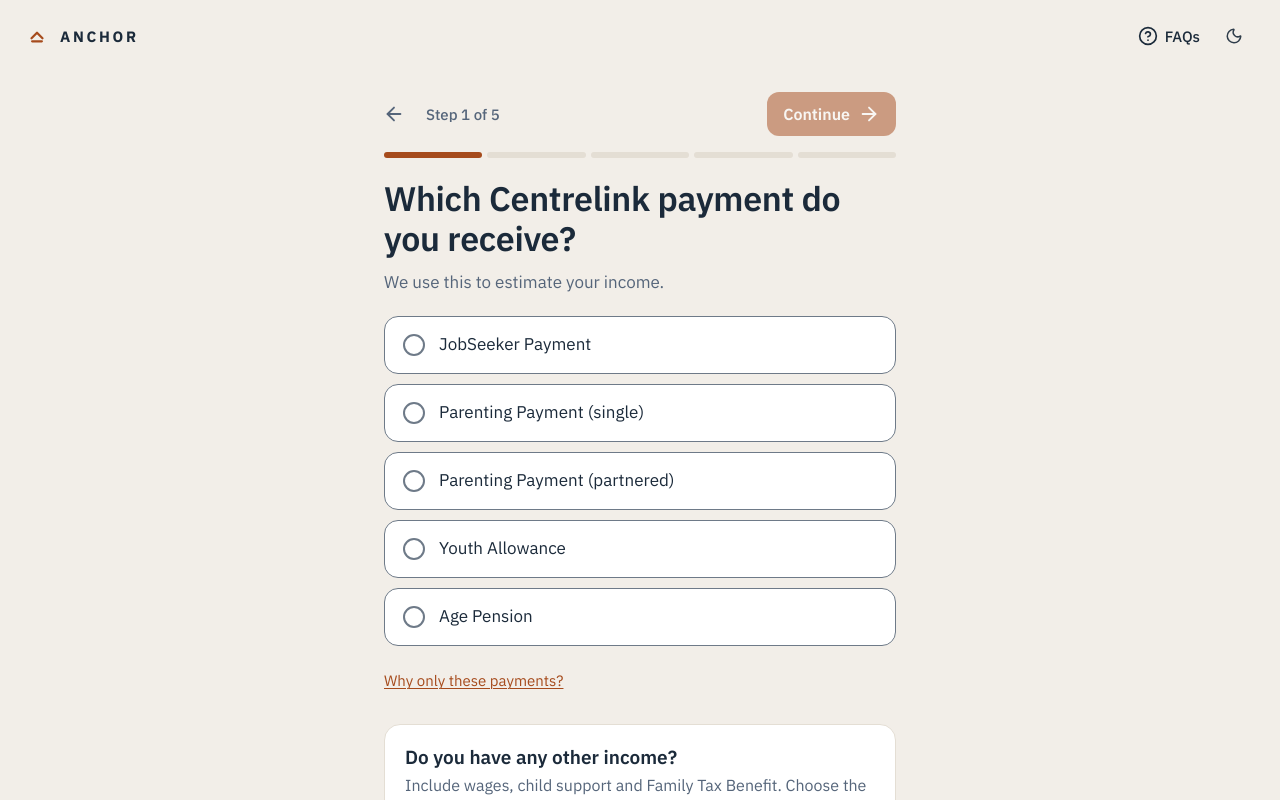
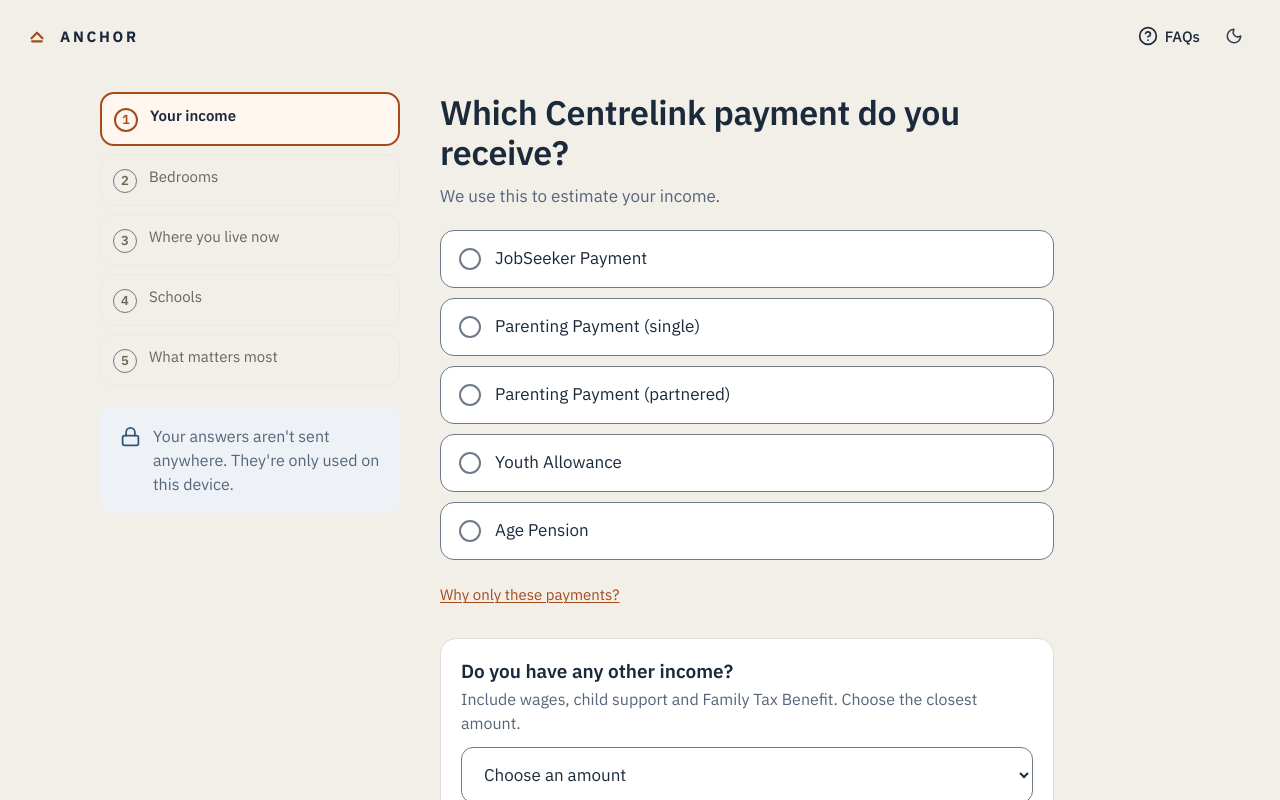
Before and after one commit to bgrando24/anchor, a Nuxt app: page /income in a window 1280 px wide. Shown: the top 800 px of the page. Built offline with nearby package versions, Linux system fonts and the light colour scheme.

Commit message:
Show the questionnaire as a list beside the questions

```diff
--- /dev/null
+++ b/app/components/QuestionPage.vue
@@ -0,0 +1,41 @@
+<script setup lang="ts">
+// The frame every question step shares: the progress bar on a phone, the step list beside the
+// question on a wide screen. The question itself goes in the slot.
+withDefaults(
+  defineProps<{
+    currentStep: number
+    backTo?: string
+    continueTo?: string
+    continueLabel?: string
+    continueReady?: boolean
+  }>(),
+  { backTo: undefined, continueTo: undefined, continueLabel: 'Continue', continueReady: true }
+)
+</script>
+
+<template>
+  <main class="page pt-5 pb-10 dt:grid dt:grid-cols-[300px_minmax(0,1fr)] dt:gap-10 dt:items-start">
+    <!-- On a phone the bar is the whole sense of progress; from 860px the list takes over and
+         stays in view while the question is answered. -->
+    <div class="dt:hidden">
+      <ProgressBar
+        :current-step="currentStep"
+        :back-to="backTo"
+        :continue-to="continueTo"
+        :continue-label="continueLabel"
+        :continue-ready="continueReady"
+      />
+    </div>
+
+    <div class="hidden dt:block dt:sticky dt:top-6">
+      <StepList :current-step="currentStep" />
+      <PrivacyNote class="mt-5">
+        Your answers aren't sent anywhere. They're only used on this device.
+      </PrivacyNote>
+    </div>
+
+    <div class="mt-5 dt:mt-0 flex flex-col gap-5 measure">
+      <slot />
+    </div>
+  </main>
+</template>
--- /dev/null
+++ b/app/components/StepList.vue
@@ -0,0 +1,70 @@
+<script setup lang="ts">
+import { Check } from 'lucide-vue-next'
+import { questionSteps } from '~/composables/useQuestionSteps'
+
+// The questionnaire as a list, beside the questions on a wide screen. A finished step shows what
+// was answered and links back to it; the step being answered is outlined; the ones still to come
+// are plain, so the shape of the whole thing is visible from any point in it.
+const props = defineProps<{ currentStep: number }>()
+
+const { answers } = useAnchorState()
+const { byCode } = useLgaData()
+
+const steps = computed(() =>
+  questionSteps(answers.value, byCode(answers.value.currentLga)?.lga_name ?? null)
+)
+const isCurrent = (n: number) => n === props.currentStep
+</script>
+
+<template>
+  <nav aria-label="Your answers so far">
+    <ol class="list-none m-0 p-0 flex flex-col gap-2">
+      <li v-for="step in steps" :key="step.number">
+        <component
+          :is="step.done && !isCurrent(step.number) ? 'NuxtLink' : 'div'"
+          :to="step.done && !isCurrent(step.number) ? step.path : undefined"
+          class="motion-colors flex items-start gap-3 p-3 rounded-[14px] border no-underline"
+          :class="
+            isCurrent(step.number)
+              ? 'border-2 border-accent bg-surface-accent-tint'
+              : step.done
+                ? 'border-line bg-surface-2 hover:bg-surface-info'
+                : 'border-line-soft bg-transparent'
+          "
+          :aria-current="isCurrent(step.number) ? 'step' : undefined"
+        >
+          <span
+            class="shrink-0 w-6 h-6 mt-[2px] rounded-full flex items-center justify-center figure font-semibold text-[13px]"
+            :class="
+              step.done && !isCurrent(step.number)
+                ? 'bg-accent text-accent-on'
+                : isCurrent(step.number)
+                  ? 'border-2 border-accent text-accent'
+                  : 'border border-line-focus text-muted'
+            "
+            aria-hidden="true"
+          >
+            <Check v-if="step.done && !isCurrent(step.number)" :size="14" />
+            <template v-else>{{ step.number }}</template>
+          </span>
+          <span class="min-w-0 flex flex-col gap-[2px]">
+            <span
+              class="font-sans text-[15px] leading-[1.3]"
+              :class="isCurrent(step.number) ? 'font-semibold text-ink' : step.done ? 'text-ink' : 'text-muted'"
+            >
+              {{ step.label }}
+            </span>
+            <!-- Only once the step is actually done: the priority tiers hold defaults from the
+                 start, so an answer would otherwise show for a step nobody has reached. -->
+            <span
+              v-if="step.answer && step.done && !isCurrent(step.number)"
+              class="font-sans text-[14px] leading-[1.35] text-body"
+            >
+              {{ step.answer }}
+            </span>
+          </span>
+        </component>
+      </li>
+    </ol>
+  </nav>
+</template>
--- /dev/null
+++ b/app/composables/useQuestionSteps.ts
@@ -0,0 +1,104 @@
+import { BEDROOM_OPTIONS, INCOME_BANDS, PAYMENT_TYPES, PRIORITY_FACTORS, SCHOOL_LEVELS, SCHOOL_SECTORS } from '~/data/options'
+import type { AnchorAnswers } from './useAnchorState'
+import { schoolsStepComplete } from './useAnchorState'
+
+/**
+ * The questionnaire as a list, for the column beside the questions on a wide screen.
+ *
+ * Each step says what was answered, so someone four steps in can see what they told us without
+ * going back for it, and can go back to any step they have already done.
+ */
+
+export interface QuestionStep {
+  /** 1-based, matching the "Step N of 5" the progress bar shows. */
+  number: number
+  label: string
+  path: string
+  /** Answered far enough to move on. */
+  done: boolean
+  /** What they said, short enough to sit in a 300px column. Empty until answered. */
+  answer: string
+}
+
+function list(parts: string[]): string {
+  if (parts.length <= 1) return parts[0] ?? ''
+  return `${parts.slice(0, -1).join(', ')} and ${parts[parts.length - 1]}`
+}
+
+export function incomeAnswer(a: AnchorAnswers): string {
+  const payment = PAYMENT_TYPES.find((p) => p.value === a.paymentType)?.label
+  if (!payment) return ''
+  const band = INCOME_BANDS.find((b) => b.value === a.incomeBand)?.label
+  // "None" already reads as an answer on its own, so it is not worth a second clause.
+  return band && a.incomeBand !== 'none' ? `${payment}, plus ${band.toLowerCase()}` : payment
+}
+
+export function bedroomsAnswer(a: AnchorAnswers): string {
+  return BEDROOM_OPTIONS.find((b) => b.value === a.bedrooms)?.label ?? ''
+}
+
+export function schoolsAnswer(a: AnchorAnswers): string {
+  const s = a.schools
+  if (s.hasKidsAtSchool === false) return 'No children at school'
+  if (s.hasKidsAtSchool === null) return ''
+  if (s.movingSchools === false) return 'Children staying at their school'
+  if (s.movingSchools === null) return ''
+  const levels = SCHOOL_LEVELS.filter((l) => s.levels.includes(l.value)).map((l) => l.label.toLowerCase())
+  const sectors = SCHOOL_SECTORS.filter((x) => s.sectors.includes(x.value)).map((x) => x.label.toLowerCase())
+  if (!levels.length || !sectors.length) return ''
+  return `${list(sectors)} ${list(levels)}`
+}
+
+export function prioritiesAnswer(a: AnchorAnswers): string {
+  const most = PRIORITY_FACTORS.filter((f) => a.weights[f.key] === 'a_lot').map((f) => f.label.toLowerCase())
+  if (most.length) return `${list(most)} matter most`
+  const some = PRIORITY_FACTORS.filter((f) => a.weights[f.key] === 'somewhat')
+  return some.length ? 'Evenly weighted' : 'Rent only'
+}
+
+/**
+ * The five steps, in order, with what has been answered so far.
+ *
+ * `currentArea` is passed in rather than looked up, so this stays a plain function the tests can
+ * call without a Nuxt app around it.
+ */
+export function questionSteps(a: AnchorAnswers, currentAreaName: string | null): QuestionStep[] {
+  return [
+    {
+      number: 1,
+      label: 'Your income',
+      path: '/income',
+      done: a.paymentType != null,
+      answer: incomeAnswer(a)
+    },
+    {
+      number: 2,
+      label: 'Bedrooms',
+      path: '/bedrooms',
+      done: a.bedrooms != null,
+      answer: bedroomsAnswer(a)
+    },
+    {
+      number: 3,
+      label: 'Where you live now',
+      path: '/location',
+      done: a.currentLga != null,
+      answer: currentAreaName ?? ''
+    },
+    {
+      number: 4,
+      label: 'Schools',
+      path: '/schools',
+      done: schoolsStepComplete(a.schools),
+      answer: schoolsAnswer(a)
+    },
+    {
+      number: 5,
+      label: 'What matters most',
+      path: '/priorities',
+      // The last step has no unanswered state: the tiers always hold a value.
+      done: a.paymentType != null && a.bedrooms != null && a.currentLga != null && schoolsStepComplete(a.schools),
+      answer: prioritiesAnswer(a)
+    }
+  ]
+}
--- a/app/pages/bedrooms.vue
+++ b/app/pages/bedrooms.vue
@@ -18,8 +18,7 @@
 </script>
 
 <template>
-  <main class="max-w-[560px] mx-auto px-4 dt:px-6 pt-5 pb-10 flex flex-col gap-5">
-    <ProgressBar :current-step="2" back-to="/income" continue-to="/location" :continue-ready="canContinue" />
+  <QuestionPage :current-step="2" back-to="/income" continue-to="/location" :continue-ready="canContinue">
     <h1 class="m-0 heading-step">
       How many bedrooms do you need?
     </h1>
@@ -44,5 +43,5 @@
     >
       Continue
     </NuxtLink>
-  </main>
+  </QuestionPage>
 </template>
--- a/app/pages/income.vue
+++ b/app/pages/income.vue
@@ -15,8 +15,7 @@
 </script>
 
 <template>
-  <main class="max-w-[560px] mx-auto px-4 dt:px-6 pt-5 pb-10 flex flex-col gap-5">
-    <ProgressBar :current-step="1" back-to="/" continue-to="/bedrooms" :continue-ready="canContinue" />
+  <QuestionPage :current-step="1" back-to="/" continue-to="/bedrooms" :continue-ready="canContinue">
     <h1 class="m-0 heading-step">
       Which Centrelink payment do you receive?
     </h1>
@@ -46,7 +45,9 @@
       </select>
     </div>
 
-    <PrivacyNote>Your answers aren't sent anywhere. They're only used on this device.</PrivacyNote>
+    <PrivacyNote class="dt:hidden">
+      Your answers aren't sent anywhere. They're only used on this device.
+    </PrivacyNote>
 
     <NuxtLink
       to="/bedrooms"
@@ -57,5 +58,5 @@
     >
       Continue
     </NuxtLink>
-  </main>
+  </QuestionPage>
 </template>
--- a/app/pages/location/area.vue
+++ b/app/pages/location/area.vue
@@ -18,8 +18,7 @@
 </script>
 
 <template>
-  <main class="max-w-[560px] mx-auto px-4 dt:px-6 pt-5 pb-10 flex flex-col gap-[18px]">
-    <ProgressBar :current-step="3" back-to="/location" continue-to="/schools" :continue-ready="canContinue" />
+  <QuestionPage :current-step="3" back-to="/location" continue-to="/schools" :continue-ready="canContinue">
 
     <h1 class="m-0 heading-step">Which area do you live in?</h1>
     <p v-if="region" class="-mt-2 mb-0 font-sans text-[17px] leading-[1.5] text-body">
@@ -48,5 +47,5 @@
     >
       Continue
     </NuxtLink>
-  </main>
+  </QuestionPage>
 </template>
--- a/app/pages/location/index.vue
+++ b/app/pages/location/index.vue
@@ -39,8 +39,7 @@
 </script>
 
 <template>
-  <main class="max-w-[560px] mx-auto px-4 dt:px-6 pt-5 pb-10 flex flex-col gap-5">
-    <ProgressBar :current-step="3" back-to="/bedrooms" continue-to="/schools" :continue-ready="canContinue" />
+  <QuestionPage :current-step="3" back-to="/bedrooms" continue-to="/schools" :continue-ready="canContinue">
     <h1 class="m-0 heading-step">
       Where do you live now?
     </h1>
@@ -119,5 +118,5 @@
     >
       Continue
     </NuxtLink>
-  </main>
+  </QuestionPage>
 </template>
--- a/app/pages/priorities.vue
+++ b/app/pages/priorities.vue
@@ -62,8 +62,7 @@
 </script>
 
 <template>
-  <main class="max-w-[560px] mx-auto px-4 dt:px-6 pt-5 pb-10 flex flex-col gap-[22px]">
-    <ProgressBar :current-step="5" back-to="/schools" continue-to="/results" continue-label="Results" />
+  <QuestionPage :current-step="5" back-to="/schools" continue-to="/results" continue-label="Results">
     <h1 class="m-0 heading-step">
       What matters most to you?
     </h1>
@@ -103,5 +102,5 @@
     <WeightSplitBar :split="split" />
 
     <NuxtLink to="/results" class="btn-primary">Show my results</NuxtLink>
-  </main>
+  </QuestionPage>
 </template>
```
Also changed, not shown: app/pages/schools.vue (+2 -8 lines), 2 other files (tests, documents, lock files or other folders).
